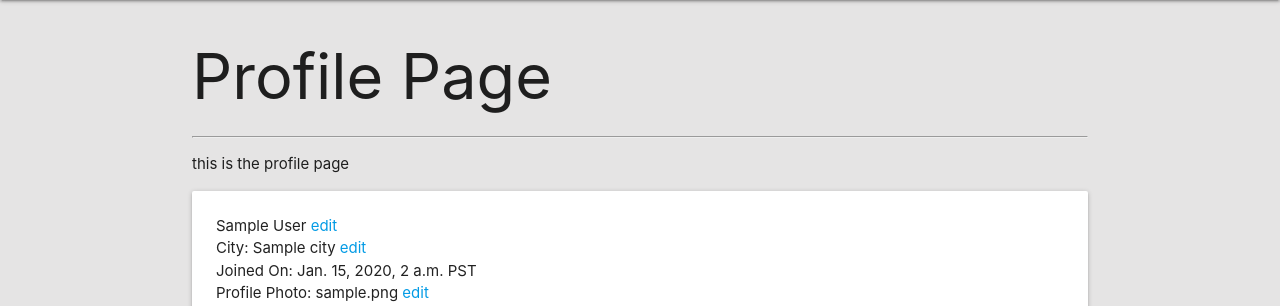
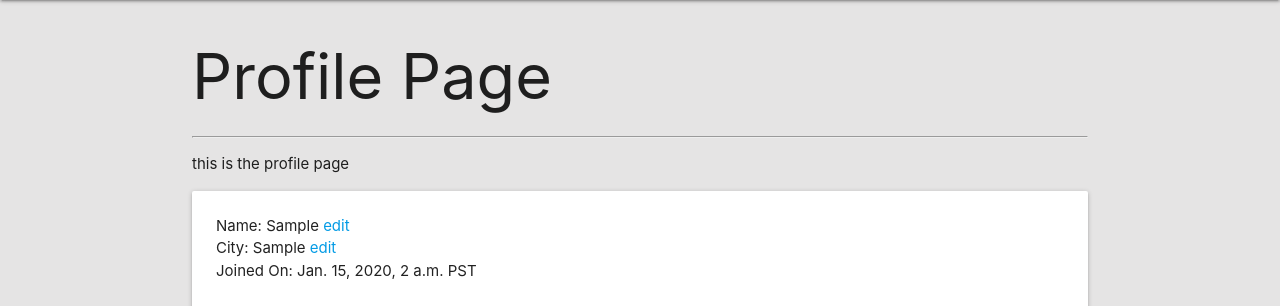
Before and after one commit to melisalarson/theSpot, a Django app: page /profile/ in a window 1280 px wide. Shown: the part 64-370 px from the top of the page. Run offline with Django 3.2, Linux system fonts and the light colour scheme; a user stored in the database is signed in; tables that the repository leaves empty hold one stand-in row (values such as "Sample post").

Commit message:
edit profile

```diff
--- a/main_app/forms.py
+++ b/main_app/forms.py
@@ -4,11 +4,23 @@ from .models import City, Post, Profile
 class ProfileForm (forms.ModelForm):
   class Meta:
     model = Profile
-    # fields = '__all__'
-    fields = ['city', 'user', 'profile_picture']
+    fields = '__all__'
+    # fields = ['profile_name', 'city', 'profile_picture']
 
 class UserForm (forms.ModelForm):
   class Meta:
     model = Profile
     fields = '__all__'
     # fields = []
+
+class CityForm (forms.ModelForm):
+  class Meta:
+    model = City
+    fields = '__all__'
+    fields = ['name', 'country', 'picture']
+
+class PostForm (forms.ModelForm):
+  class Meta:
+    model = Post
+    # fields = '__all__'
+    fields = ['title', 'description', 'picture']
--- a/main_app/models.py
+++ b/main_app/models.py
@@ -12,14 +12,14 @@ class City(models.Model):
     return self.name
 
 class Profile(models.Model):
-  city = models.ForeignKey(City, on_delete=models.CASCADE)
+  # city = models.ForeignKey(City, on_delete=models.CASCADE)
+  profile_name: models.CharField(max_length=100)
+  city = models.CharField(max_length=100)
   user = models.OneToOneField(User, on_delete=models.CASCADE)
-  # user = models.OneToOneField(User, on_delete=models.CASCADE) i found this in the lecture. looks like this needs to be one to one not foreign key
   profile_picture = models.FileField(upload_to='uploads/')
-  # profile_date = models.DateTimeField(auto_now_add=True)
 
-  def __str__(self):
-    return self.user
+  # def __str__(self):
+  #   return self.profile_name
 
 
 class Post(models.Model):
--- a/main_app/static/css/styles.css
+++ b/main_app/static/css/styles.css
@@ -73,9 +73,3 @@ footer {
   text-decoration: none;
   cursor: pointer;
 }
-
-#id_city {
-  background-color: red;
-  width: 100px;
-  height: 100px;
-}
--- a/main_app/templates/edit_profile.html
+++ b/main_app/templates/edit_profile.html
@@ -14,11 +14,15 @@
 
       <input type="text" placeholder="{{ profile.user.first_name }}">
       <input type="text" placeholder="{{ profile.user.last_name }}">
+
       <p>City: {{form.city}}</p>
+
+      <br><br><br>
       <p>Profile Photo: {{form.profile_picture}}</p>
       <br>
       <p>Posts: </p>
       <br>
+
       <button type="submit" name="update">Update</button>
     </form>
 
--- a/main_app/templates/profile.html
+++ b/main_app/templates/profile.html
@@ -10,11 +10,9 @@
 <div class="card">
   <div class="card-content">
     <form method="POST" action="{% url 'profile' %}">
-
       {% csrf_token %}
       <p>
-        {{ profile.user.first_name }}
-        {{ profile.user.last_name }}
+        Name: {{profile.user.first_name}}
         <a href="{% url 'edit_profile' %}">edit</a>
       </p>
       <p>
@@ -24,6 +22,7 @@
       <p>
         Joined On: {{ profile.user.date_joined | timezone:'us/pacific' }} PST
       </p>
+      <br><br><br>
       <p>
         Profile Photo: {{ profile.profile_picture }}
         <a href="{% url 'edit_profile' %}">edit</a>
--- a/main_app/urls.py
+++ b/main_app/urls.py
@@ -1,10 +1,8 @@
 from django.urls import path
 from . import views
 from django.urls import include
-# from django.contrib import admin
 
 urlpatterns = [
-  # path('admin/', admin.site.urls),
   path('', views.home, name='home'),
 
   path('cities/', views.cities, name='cities'),
--- a/main_app/views.py
+++ b/main_app/views.py
@@ -1,10 +1,23 @@
 from django.shortcuts import render, redirect
 from django.http import HttpResponse
 from .models import City, Post, Profile, User
-from .forms import ProfileForm, UserForm
+from .forms import ProfileForm, UserForm, CityForm, PostForm
 from django.contrib.auth import login as auth_login
 from django.contrib.auth.forms import UserCreationForm, AuthenticationForm
 from django.contrib.auth.decorators import login_required
+
+
+
+
+# TEMP CAT DATA
+# posts = [
+#   Post('title1',
+#   'Lorem ipsum, dolor sit amet consectetur adipisicing elit. Veritatis ut commodi nisi voluptate cum exercitationem harum reiciendis cupiditate recusandae unde.',
+#   '2020-08-08', 'SF', 1 ),
+#   Post('title2', 'Lorem ipsum, dolor sit amet consectetur adipisicing elit. Veritatis ut commodi nisi voluptate cum exercitationem harum reiciendis cupiditate recusandae unde. shell', '2020-08-08', 'NY',2),
+#   Post('title3', 'Lorem ipsum, dolor sit amet consectetur adipisicing elit. Veritatis ut commodi nisi voluptate cum exercitationem harum reiciendis cupiditate recusandae unde. tripod', '2020-08-08', 'LA',3),
+# ]
+
 
 
 # Create your views here.
@@ -46,7 +59,8 @@ def signup (request):
     if form.is_valid():
       user = form.save()
       auth_login(request, user)
-
+      profile_user = Profile.objects.create(user=user)
+      profile_user.save()
       return redirect('profile')
     else:
       return render(request, 'registration/signup.html', {'form': form, 'error': form.errors})
@@ -58,26 +72,34 @@ def signup (request):
 @login_required
 def profile (request): # this one should be edit profile?
   profile = Profile.objects.get(user=request.user)
-  city = profile.city.name
-  profile_form = ProfileForm(instance=profile)
+  print(profile)
+  city = profile.city
+  # city = City.objects.get(profile.city)
+
+  form = ProfileForm(instance=profile)
   context = {
     'profile': profile,
+    'form': form,
     'city': city,
-    'profile_form': profile_form,
-    'posts': posts,
-    # 'user': user
-    # 'first_name': first_name
   }
   return render(request, 'profile.html', context)
 
+@login_required
 def edit_profile(request):
   profile = Profile.objects.get(user=request.user)
-  form = ProfileForm(instance=profile)
-  print('______')
-  print(form)
-  context = {'profile': profile, 'form': form, }
-  return render(request, 'edit_profile.html', context)
-
+  cities = City.objects.all()
+  posts = Post.objects.all()
+  context = {'profile': profile, 'cities': cities, 'posts': posts}
+  if request.method == 'POST':
+    profile_form = ProfileForm(request.POST, instance=profile)
+    if profile_form.is_valid():
+      profile_form.save()
+      return redirect('edit_profile')
+    else:
+      return HttpResponse('invalid input, go back on your browser and try again')
+  else:
+    profile_form = ProfileForm(instance=profile)
+    return render(request, 'edit_profile.html', context)
 
 
 # # @login_required
```
Also changed, not shown: main_app/migrations/0002_auto_20200807_0000.py (added), main_app/migrations/0003_auto_20200807_0039.py (added).
